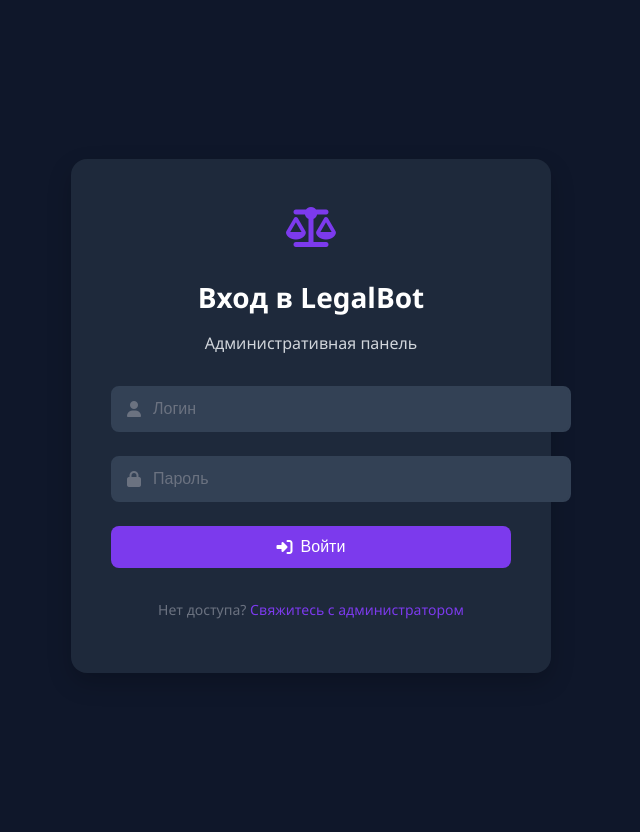
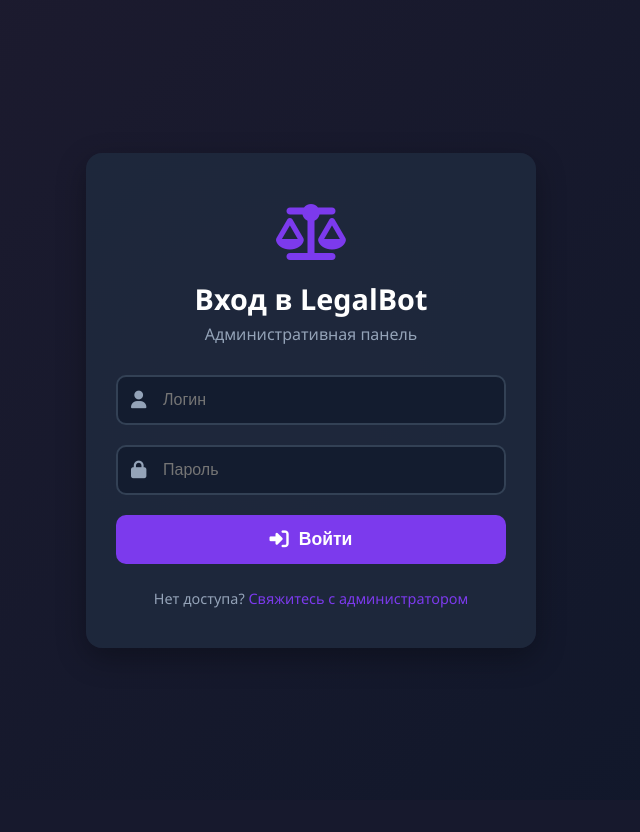
Before and after one commit to Lawyye/Admin-bot, a FastAPI app: page /admin/login in a window 1280 px wide. Shown: the whole page, without its empty margins (329-969 px from the left). After the commit the page ends 648 px from the top, so only its background shows below. Run offline with FastAPI, Linux system fonts and the light colour scheme; parts of the project's set-up code (start-up, migrations or seed data) failed here and were passed over.

Commit message:
Update admin_login.html

```diff
--- a/templates/admin_login.html
+++ b/templates/admin_login.html
@@ -1,168 +1,213 @@
-<!DOCTYPE html><html lang="ru">
+<!DOCTYPE html>
+<html lang="ru">
 <head>
     <meta charset="UTF-8">
     <meta name="viewport" content="width=device-width, initial-scale=1.0">
     <title>Вход в LegalBot Admin</title>
-    <link rel="stylesheet" href="/static/style.css">
     <link rel="stylesheet" href="https://cdnjs.cloudflare.com/ajax/libs/font-awesome/6.4.0/css/all.min.css">
     <style>
-        :root {
-            --primary-600: #7c3aed;
-            --primary-700: #6d28d9;
-            --dark-800: #1e293b;
-            --dark-900: #0f172a;
-            --dark-700: #334155;
-            --gray-300: #d1d5db;
-            --gray-400: #9ca3af;
-            --gray-500: #6b7280;
-        }
-        html, body {
+        * {
             margin: 0;
             padding: 0;
-            height: 100%;
+            box-sizing: border-box;
         }
+
         body {
+            font-family: 'Segoe UI', Roboto, sans-serif;
+            background: linear-gradient(135deg, #1e1b2f 0%, #0f172a 100%);
+            color: #e2e8f0;
+            min-height: 100vh;
             display: flex;
             justify-content: center;
             align-items: center;
-            background: var(--dark-900);
-            color: var(--gray-300);
-            font-family: "Segoe UI", Roboto, -apple-system, BlinkMacSystemFont, sans-serif;
-            padding: 1rem;
+            padding: 20px;
         }
+
         .login-container {
-            background: var(--dark-800);
-            border-radius: 1rem;
-            padding: 2.5rem;
+            background: rgba(30, 41, 59, 0.95);
+            border-radius: 16px;
+            box-shadow: 0 10px 30px rgba(0, 0, 0, 0.3);
             width: 100%;
-            max-width: 400px;
-            box-shadow: 0 10px 25px rgba(0, 0, 0, 0.2);
-            animation: fadeIn 0.5s ease-out;
+            max-width: 450px;
+            padding: 40px 30px;
+            text-align: center;
+            position: relative;
+            overflow: hidden;
         }
-        .login-header {
-            text-align: center;
-            margin-bottom: 2rem;
+
+        .login-container::before {
+            content: '';
+            position: absolute;
+            top: -50%;
+            left: -50%;
+            width: 200%;
+            height: 200%;
+            background: radial-gradient(circle, rgba(124, 58, 237, 0.1) 0%, transparent 70%);
+            z-index: -1;
         }
-        .login-header h2 {
+
+        .logo {
+            margin-bottom: 25px;
+        }
+
+        .logo-icon {
+            font-size: 3.5rem;
+            color: #7c3aed;
+            margin-bottom: 10px;
+        }
+
+        h1 {
+            font-size: 1.8rem;
+            margin-bottom: 5px;
             color: white;
-            font-size: 1.75rem;
-            margin-bottom: 0.5rem;
         }
-        .login-header .logo {
-            font-size: 2.5rem;
-            color: var(--primary-600);
-            margin-bottom: 1rem;
+
+        .subtitle {
+            color: #94a3b8;
+            font-size: 1rem;
+            margin-bottom: 30px;
         }
-        .login-form .form-group {
-            margin-bottom: 1.5rem;
+
+        .login-form {
+            display: flex;
+            flex-direction: column;
+            gap: 20px;
+        }
+
+        .input-group {
             position: relative;
         }
-        .login-form .form-group i {
+
+        .input-group i {
             position: absolute;
-            left: 1rem;
+            left: 15px;
             top: 50%;
             transform: translateY(-50%);
-            color: var(--gray-500);
+            color: #94a3b8;
+            font-size: 1.1rem;
         }
-        .login-form input {
+
+        input {
             width: 100%;
-            padding: 0.75rem 1rem 0.75rem 2.5rem;
-            background: var(--dark-700);
-            border: 2px solid var(--dark-700);
-            border-radius: 0.5rem;
-            color: var(--gray-300);
+            padding: 14px 20px 14px 45px;
+            background: rgba(15, 23, 42, 0.7);
+            border: 2px solid #334155;
+            border-radius: 10px;
+            color: #e2e8f0;
             font-size: 1rem;
-            transition: all 0.2s ease;
+            transition: all 0.3s ease;
         }
-        .login-form input:focus {
+
+        input:focus {
             outline: none;
-            border-color: var(--primary-600);
-            box-shadow: 0 0 0 3px rgba(124, 58, 237, 0.2);
+            border-color: #7c3aed;
+            box-shadow: 0 0 0 4px rgba(124, 58, 237, 0.3);
         }
-        .login-form input::placeholder {
-            color: var(--gray-500);
-        }
-        .login-form button {
-            width: 100%;
-            padding: 0.75rem;
-            background: var(--primary-600);
+
+        button {
+            background: #7c3aed;
             color: white;
             border: none;
-            border-radius: 0.5rem;
-            font-size: 1rem;
-            font-weight: 500;
+            padding: 14px 20px;
+            border-radius: 10px;
+            font-size: 1.1rem;
+            font-weight: 600;
             cursor: pointer;
-            transition: all 0.2s ease;
+            transition: all 0.3s ease;
             display: flex;
             justify-content: center;
             align-items: center;
-            gap: 0.5rem;
+            gap: 10px;
         }
-        .login-form button:hover {
-            background: var(--primary-700);
+
+        button:hover {
+            background: #6d28d9;
+            transform: translateY(-2px);
+            box-shadow: 0 5px 15px rgba(109, 40, 217, 0.4);
         }
+
+        button i {
+            font-size: 1.2rem;
+        }
+
+        .footer-links {
+            margin-top: 25px;
+            font-size: 0.9rem;
+            color: #94a3b8;
+        }
+
+        .footer-links a {
+            color: #7c3aed;
+            text-decoration: none;
+            transition: color 0.2s;
+        }
+
+        .footer-links a:hover {
+            color: #a78bfa;
+            text-decoration: underline;
+        }
+
         .error {
-            margin-top: 1.5rem;
-            padding: 0.75rem 1rem;
-            background: rgba(220, 38, 38, 0.1);
+            margin-top: 15px;
+            padding: 12px;
+            background: rgba(220, 38, 38, 0.15);
             border-left: 4px solid #dc2626;
+            border-radius: 0 6px 6px 0;
+            text-align: left;
             color: #fca5a5;
-            border-radius: 0 0.25rem 0.25rem 0;
-            animation: slideUp 0.3s ease-out;
+            display: flex;
+            align-items: center;
+            gap: 10px;
         }
-        @keyframes fadeIn {
-            from { opacity: 0; transform: translateY(-10px); }
-            to { opacity: 1; transform: translateY(0); }
-        }
-        @keyframes slideUp {
-            from { opacity: 0; transform: translateY(10px); }
-            to { opacity: 1; transform: translateY(0); }
-        }
-        .footer-links {
-            margin-top: 2rem;
-            text-align: center;
-            font-size: 0.875rem;
-            color: var(--gray-500);
-        }
-        .footer-links a {
-            color: var(--primary-600);
-            text-decoration: none;
-            transition: color 0.2s ease;
-        }
-        .footer-links a:hover {
-            color: var(--primary-700);
-            text-decoration: underline;
+
+        @media (max-width: 480px) {
+            .login-container {
+                padding: 30px 20px;
+            }
+
+            h1 {
+                font-size: 1.6rem;
+            }
+
+            input, button {
+                padding: 12px 15px 12px 45px;
+            }
         }
     </style>
 </head>
 <body>
     <div class="login-container">
-        <div class="login-header">
-            <div class="logo">
+        <div class="logo">
+            <div class="logo-icon">
                 <i class="fas fa-scale-balanced"></i>
             </div>
-            <h2>Вход в LegalBot</h2>
-            <p>Административная панель</p>
+            <h1>Вход в LegalBot</h1>
+            <p class="subtitle">Административная панель</p>
         </div>
+
         <form method="post" action="/admin/login" class="login-form">
-            <div class="form-group">
+            <div class="input-group">
                 <i class="fas fa-user"></i>
                 <input type="text" name="username" placeholder="Логин" required>
             </div>
-            <div class="form-group">
+
+            <div class="input-group">
                 <i class="fas fa-lock"></i>
                 <input type="password" name="password" placeholder="Пароль" required>
             </div>
+
             <button type="submit">
                 <i class="fas fa-sign-in-alt"></i>
                 Войти
             </button>
+
             {% if error %}
             <div class="error">
                 <i class="fas fa-exclamation-circle"></i> {{ error }}
             </div>
             {% endif %}
         </form>
+
         <div class="footer-links">
             <p>Нет доступа? <a href="#">Свяжитесь с администратором</a></p>
         </div>
```
